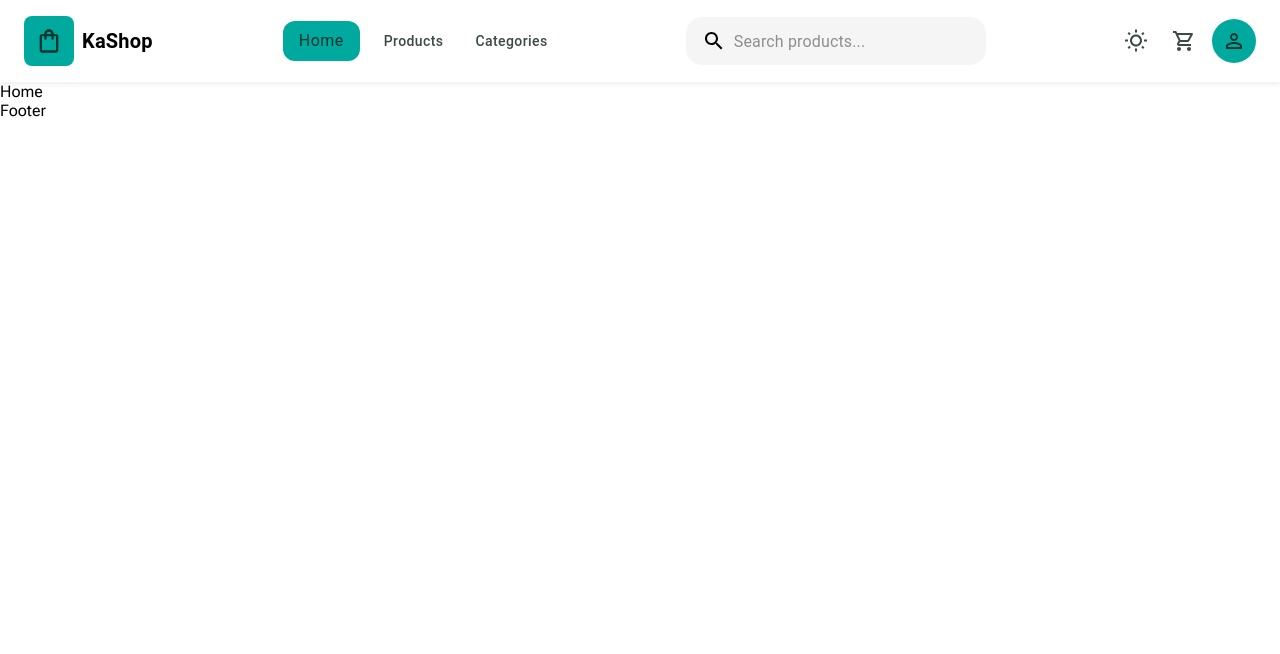
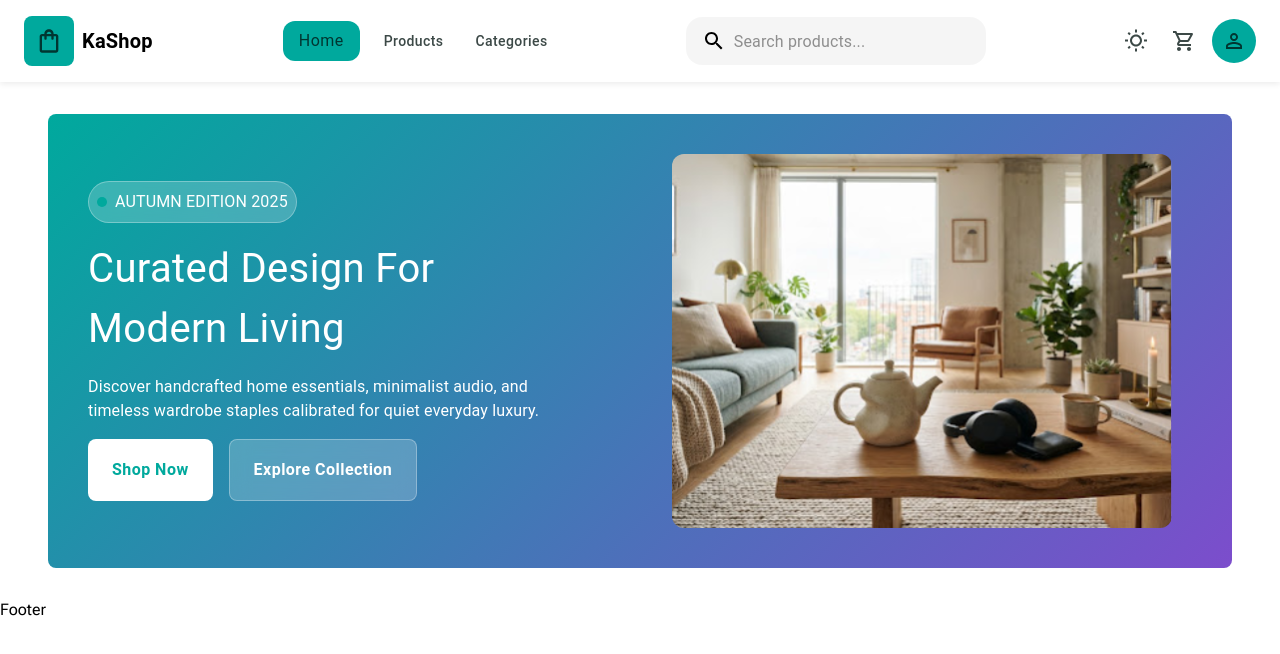
Before and after one commit to LayanMDamrah/front-end-final-project, a React (Vite) app: page /home in a window 1280 px wide. Shown: the top 654 px of the page. Built offline with nearby package versions, Linux system fonts and the light colour scheme.

Commit message:
hero section

```diff
--- a/src/Home/Home.jsx
+++ b/src/Home/Home.jsx
@@ -1,5 +1,140 @@
+import { Box, Typography } from "@mui/material";
+import HomeButton from "../componnents/HomeButton";
+import { useNavigate } from "react-router";
+import paner from "../assets/paner.svg";
+
 export default function Home() {
+  const navigate = useNavigate();
+
   return (
-    <div>Home</div>
-  )
+    <Box
+      sx={{
+        display: "flex",
+        flexDirection: { xs: "column", md: "row" },
+        background:
+          "linear-gradient(135deg, var(--primary), var(--secondry))",
+        mx: { xs: 2, sm: 3, md: 6 },
+        my: { xs: 2, md: 4 },
+        borderRadius: 2,
+        p: { xs: 3, sm: 4, md: 5 },
+        gap: { xs: 4, md: 3 },
+        overflow: "hidden",
+      }}
+    >
+
+      <Box
+        sx={{
+          flex: 1,
+          minWidth: 0,
+          display: "flex",
+          flexDirection: "column",
+          justifyContent: "center",
+        }}
+      >
+
+        <Box
+          sx={{
+            backgroundColor: "rgba(255, 255, 255, 0.2)",
+            backdropFilter: "blur(10px)",
+            border: "1px solid rgba(255,255,255,0.3)",
+            borderRadius: 6,
+            p: 1,
+            display: "flex",
+            alignItems: "center",
+            gap: 1,
+            width: "fit-content",
+            flexShrink: 0,
+          }}
+        >
+          <Box
+            sx={{
+              borderRadius: 50,
+              backgroundColor: "var(--primary)",
+              height: 10,
+              width: 10,
+            }}
+          />
+
+          <Typography sx={{ color: "white" }}>
+            AUTUMN EDITION 2025
+          </Typography>
+        </Box>
+
+
+        <Typography
+          sx={{
+            fontSize: { xs: 30, sm: 36, md: 40 },
+            color: "white",
+            maxWidth: 400,
+            mt: 2,
+          }}
+        >
+          Curated Design For Modern Living
+        </Typography>
+
+
+        <Typography
+          sx={{
+            maxWidth: 500,
+            py: 2,
+            color: "white",
+            fontSize: { xs: 14, sm: 16 },
+          }}
+        >
+          Discover handcrafted home essentials, minimalist audio,
+          and timeless wardrobe staples calibrated for quiet
+          everyday luxury.
+        </Typography>
+
+
+        <Box
+          sx={{
+            display: "flex",
+            flexWrap: "wrap",
+            gap: 2,
+          }}
+        >
+          <HomeButton
+            variant="primary"
+            onClick={() => navigate("/products")}
+          >
+            Shop Now
+          </HomeButton>
+
+          <HomeButton
+            variant="secondary"
+            onClick={() => navigate("/categories")}
+          >
+            Explore Collection
+          </HomeButton>
+        </Box>
+      </Box>
+
+
+      <Box
+        sx={{
+          flex: 1,
+          minWidth: 0,
+          display: "flex",
+          alignItems: "flex-end",
+          justifyContent: "center",
+        }}
+      >
+        <Box
+          component="img"
+          src={paner}
+          alt="Autumn Collection"
+          sx={{
+            width: "100%",
+            maxWidth: 500,
+            maxHeight: { xs: 250, sm: 320, md: 380 },
+            objectFit: "contain",
+            objectPosition: "bottom",
+            display: "block",
+            borderRadius:3
+          }}
+        />
+      </Box>
+    </Box>
+  );
 }
--- /dev/null
+++ b/src/componnents/HomeButton.jsx
@@ -0,0 +1,45 @@
+import { Button } from "@mui/material";
+
+export default function HomeButton({
+  children,
+  variant = "primary",
+  onClick,
+}) {
+  const isPrimary = variant === "primary";
+
+  return (
+    <Button
+      onClick={onClick}
+      sx={{
+        backgroundColor: isPrimary
+          ? "white"
+          : "rgba(255, 255, 255, 0.2)",
+
+        color: isPrimary ? "var(--primary)" : "white",
+
+        border: isPrimary
+          ? "none"
+          : "1px solid rgba(255,255,255,0.3)",
+
+        borderRadius: 2,
+        px: 3,
+        py: 2,
+        width: "fit-content",
+        flexShrink: 0,
+        textTransform: "none",
+        fontSize: 16,
+        fontWeight: 600,
+
+        backdropFilter: "blur(10px)",
+
+        "&:hover": {
+          backgroundColor: isPrimary
+            ? "#f0f0f0"
+            : "rgba(255,255,255,0.3)",
+        },
+      }}
+    >
+      {children}
+    </Button>
+  );
+}
--- a/src/router.jsx
+++ b/src/router.jsx
@@ -1,4 +1,3 @@
-
 import { createBrowserRouter, Navigate } from "react-router";
 
 import MainLayout from "./layouts/MainLayout";
```
Also changed, not shown: src/assets/paner.svg (added).
